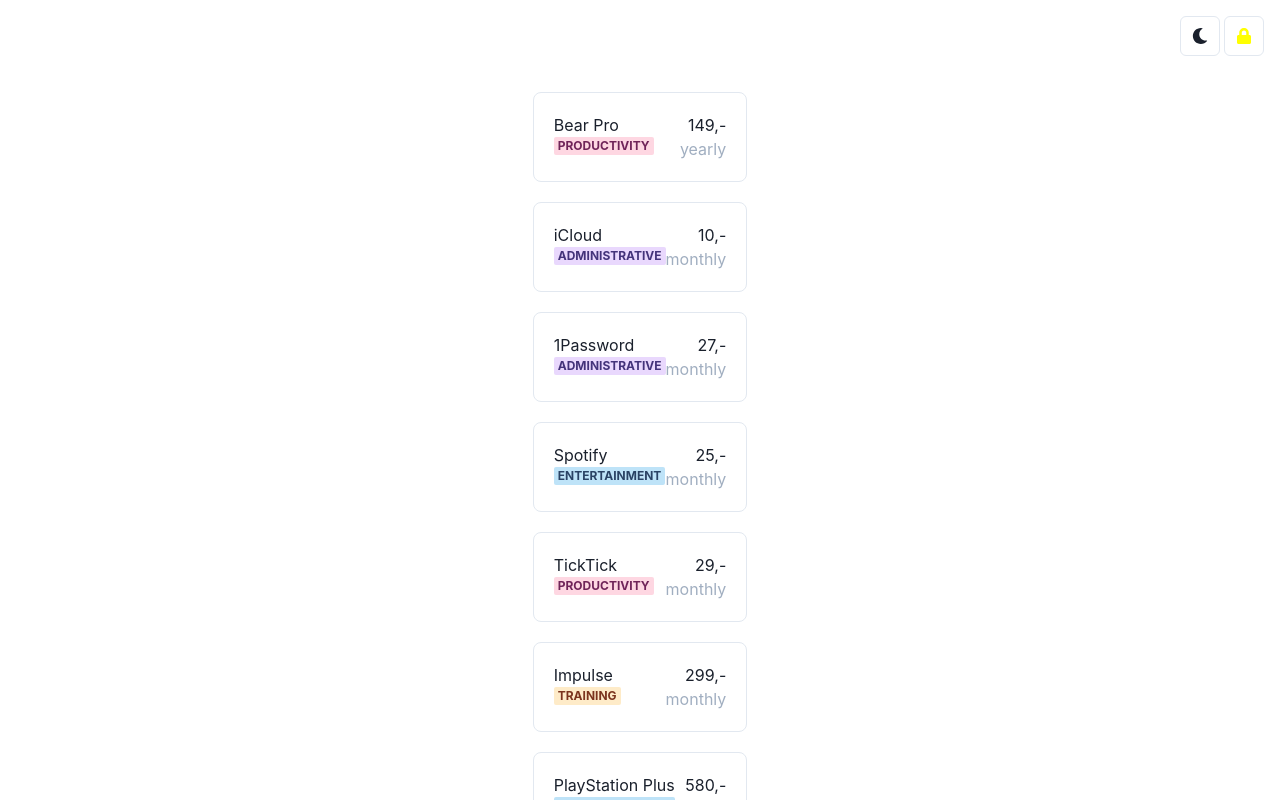
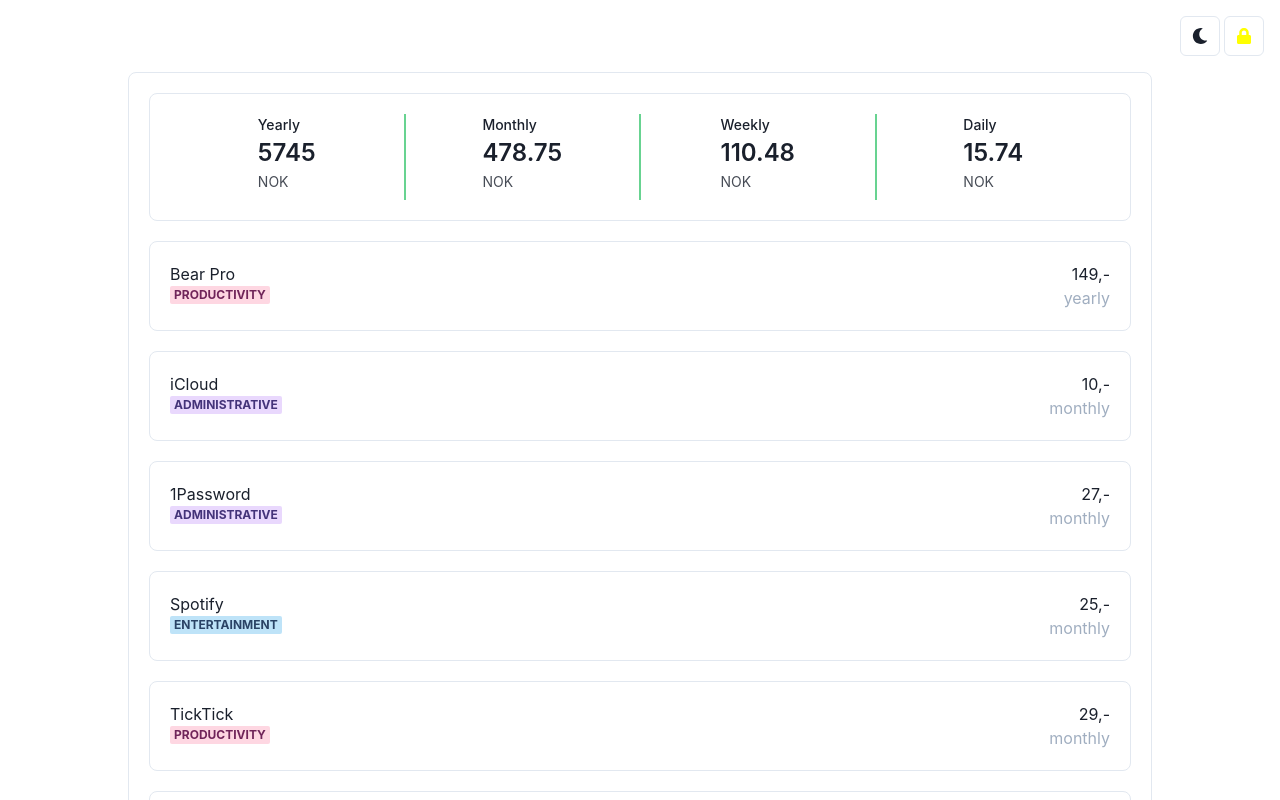
Before and after one commit to Lekesoldat/GhostBills, a React (Create React App) app: page / in a window 1280 px wide. Shown: the top 800 px of the page. Built offline with nearby package versions, Linux system fonts and the light colour scheme; no server answers; sample sign-in values are in the browser's storage.

Commit message:
Add wrapper for content

```diff
--- a/src/pages/Home.tsx
+++ b/src/pages/Home.tsx
@@ -1,11 +1,15 @@
+import { Box } from "@chakra-ui/react";
 import React from "react";
 import SubscriptionList from "../components/SubscriptionList";
+import TotalBar from "../components/TotalBar";
+import useUser from "../hooks/useUser";
 const Home = () => {
+  const user = useUser();
   return (
-    <>
-      {/* <TotalBar /> */}
+    <Box borderRadius="lg" borderWidth="1px" width="80%">
+      <TotalBar />
       <SubscriptionList />
-    </>
+    </Box>
   );
 };
 
```
